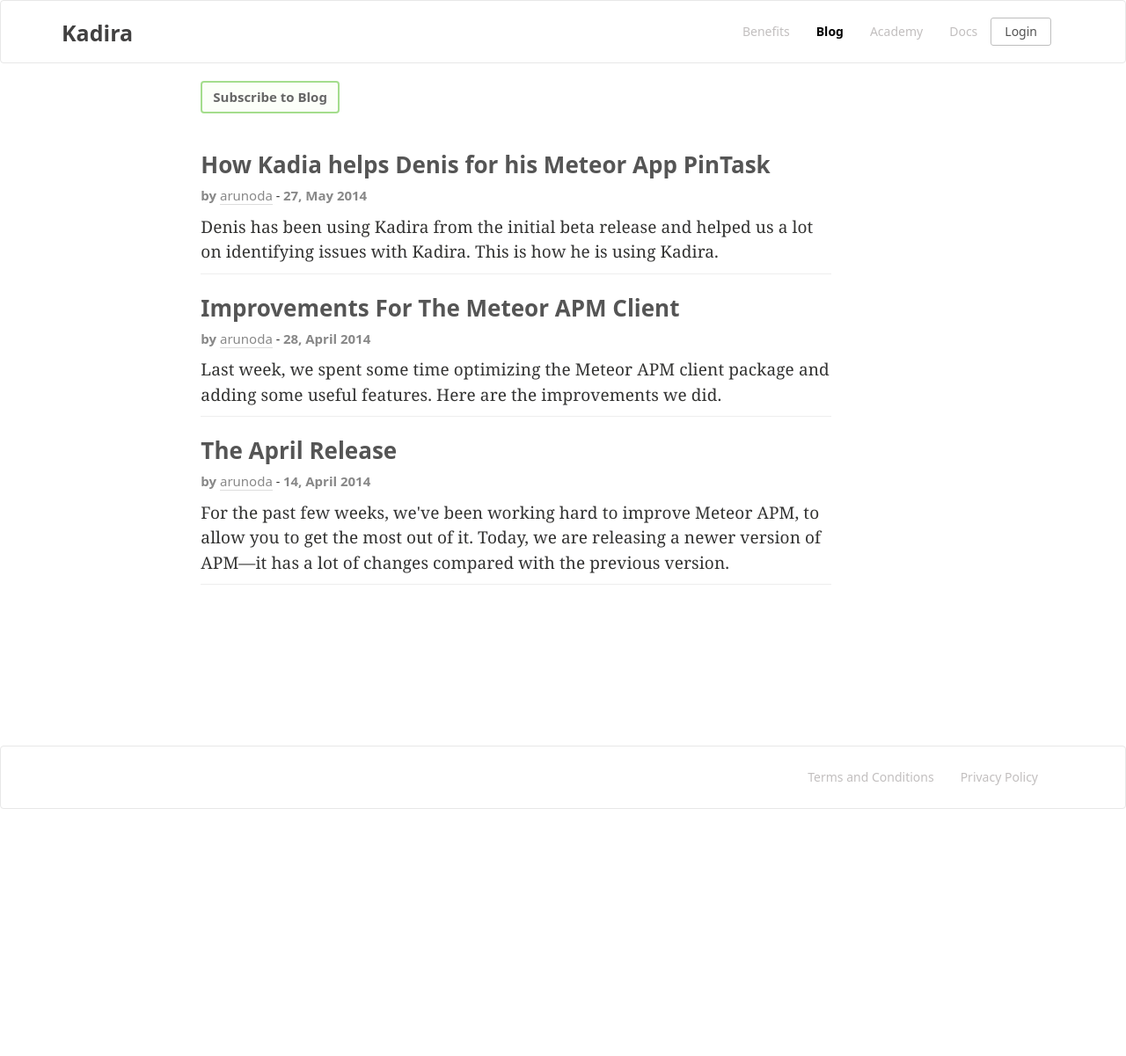
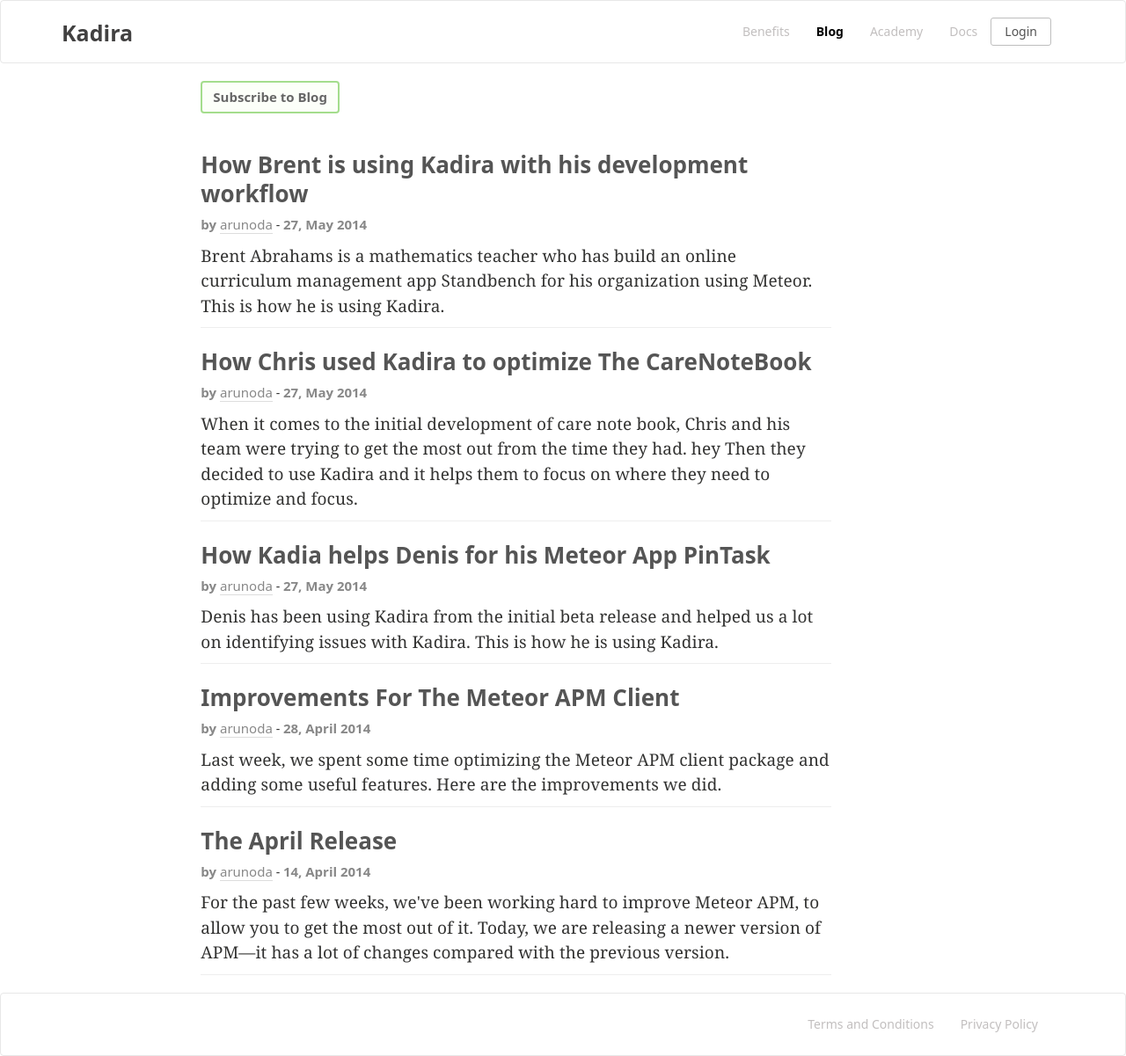
Before and after one commit to kadiraio/kadiraio.github.io, a Jekyll site: the page built from blog/index.html, in a window 1280 px wide. Shown: the whole page at 88% size. Built offline with Jekyll 4.4.1, drawn with Linux system fonts in a browser that asks for light colours; before the commit the page ends 920 px from its top, so only the background shows below that.

Commit message:
added brent and chris's case studies

```diff
--- a/_data/blog.yml
+++ b/_data/blog.yml
@@ -1,4 +1,14 @@
 ---
+  -
+    title: "How Brent is using Kadira with his development workflow"
+    date: "27, May 2014"
+    link:  /blog/user-stories-brent-abrahams
+    summery: "Brent Abrahams is a mathematics teacher who has build an online curriculum management app Standbench for his organization using Meteor. This is how he is using Kadira."
+  -
+    title: "How Chris used Kadira to optimize The CareNoteBook"
+    date: "27, May 2014"
+    link:  /blog/user-stories-chris-doe
+    summery: "When it comes to the initial development of care note book, Chris and his team were trying to get the most out from the time they had. hey Then they decided to use Kadira and it helps them to focus on where they need to optimize and focus."
   -
     title: "How Kadia helps Denis for his Meteor App PinTask"
     date: "27, May 2014"
--- /dev/null
+++ b/_posts/blog/2014-05-27-user-stories-brent-abrahams.md
@@ -0,0 +1,16 @@
+---
+layout: blog_post
+title: How Brent is using Kadira with his development workflow
+permalink: /blog/user-stories-brent-abrahams
+---
+
+[Brent Abrahams](http://cn.linkedin.com/pub/brent-abrahams/87/372/ba1) is a mathematics teacher who has build an online curriculum management app [Standbench](http://cn.linkedin.com/pub/brent-abrahams/87/372/ba1) for his organization using Meteor. He has a [nice story](http://meteorhacks.com/meteor-in-production-a-case-study.html) with the initial stage of his applications and how he used Oplog with his application.
+
+Recently, we was able to figure out a potential issue of one of his server with the data from Kadira. This is how he talked about it.
+
+"Kadira did give me a heads-up a couple of days ago that one of my servers was in trouble, as I saw an unusual increase in the number of publications and methods being called.  So I restarted the server and watched everything settle back into the normal pattern.  That was nice!  The real-time aspect of the Kadira admin console is just great."
+
+Brent also showed how he used Kadira with his development workflow.
+
+<iframe width="640" height="480" src="//www.youtube.com/embed/MUTn6hdfV64" frameborder="0" allowfullscreen="1">
+</iframe>
--- /dev/null
+++ b/_posts/blog/2014-05-27-user-stories-chris-doe.md
@@ -0,0 +1,22 @@
+---
+layout: blog_post
+title: How Chris used Kadira to optimize The CareNoteBook
+permalink: /blog/user-stories-chris-doe
+---
+
+[Chris](http://chrisdoe.com/) is a freelance designer and developer who recently founded [The CareNoteBook](https://thecarenotebook.com/). It is a web application designed specifically for caring-minded people to securely organize details and record the care they provide to others.
+
+He decided to use Meteor because of It's very easy to use technology and the community behind it.
+See how Chris talks about that:
+
+<iframe width="640" height="480" src="//www.youtube.com/embed/_EtGDhfXigA" frameborder="0" allowfullscreen="1">
+</iframe>
+
+When it comes to the initial development of care note book, Chris and his team were trying to get the most out from the time they had. hey Then they decided to use Kadira and it helps them to focus on where they need to optimize and focus.
+
+Chris showed us, how he used Kadira and few of features he likes much.
+
+<iframe width="640" height="480" src="//www.youtube.com/embed/Vl5wcZEm3Bw" frameborder="0" allowfullscreen="1">
+</iframe>
+
+The CareNotebook is looking for Meteor Developers. Apply Here!
```
Also changed, not shown: _layouts/home.html (+4 -4 lines).
